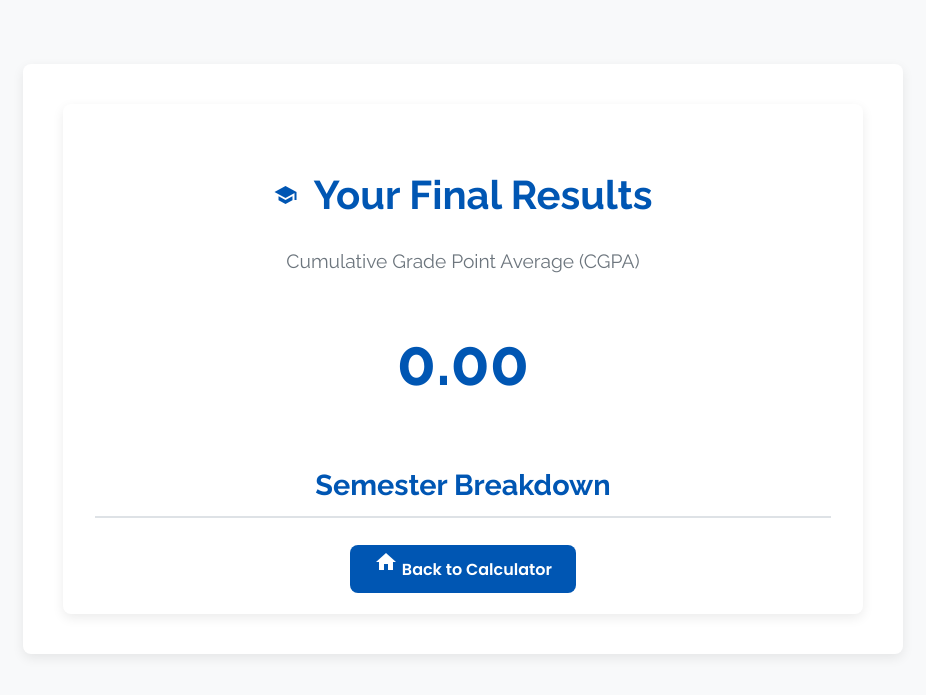
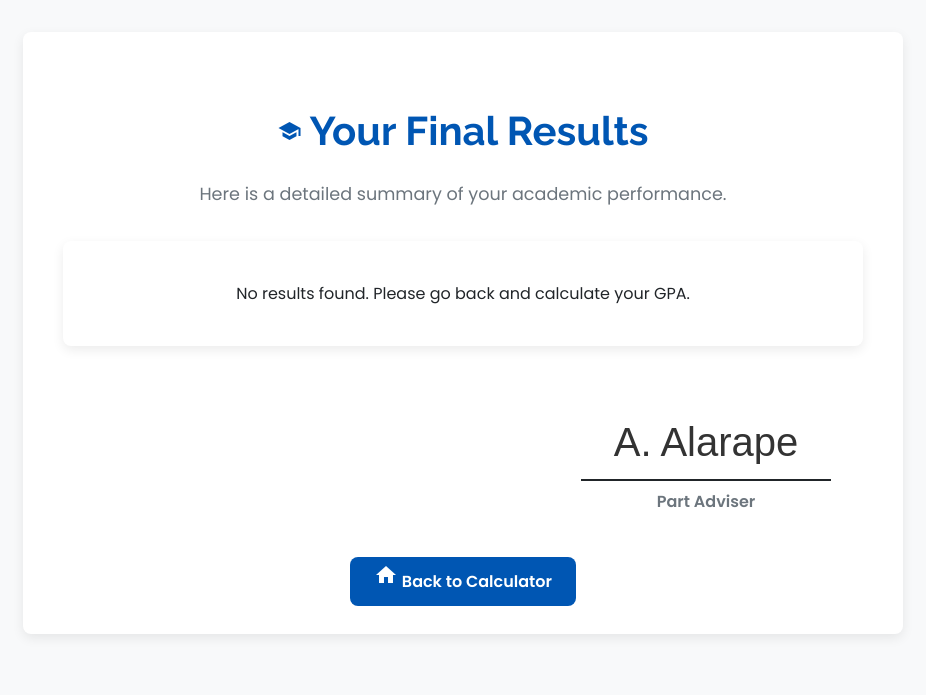
Before and after one commit to Gideon-Esq/Ife_BLIS_CGPA_calculator, a Flask app: template templates/results.html in a window 1280 px wide. Shown: the top 695 px of the page, without its empty margins (177-1103 px from the left). Run offline with Flask 3, Linux system fonts and the light colour scheme; the template is opened without the code that fills it, so the values that code supplies are empty; some libraries are stand-ins or nearby versions; some web fonts are replaced.

Commit message:
feat: Migrate to Vercel, redesign results, and add admin delete
This commit introduces several major enhancements to the application.

- **Vercel Deployment & PostgreSQL Migration:**
  - Migrated the entire application from SQLite to PostgreSQL to support deployment on Vercel.
  - Updated all database logic in `app.py` and `init_db.py` to use `psycopg2`.
  - Added a `vercel.json` file to configure the deployment.
  - The database now connects using the `POSTGRES_URL` environment variable.

- **Results Page Redesign:**
  - Completely redesigned the `/results` page with a modern, card-based layout.
  - Added new summary statistics: Total Units, Credit Points, and Courses.
  - Implemented color-coding for the final CGPA based on performance.
  - Added an official-looking signature section with a custom font.

- **Admin Delete Functionality:**
  - Added a feature to the `/blis-records-management` admin panel allowing the deletion of saved GPA records.
  - Includes a frontend confirmation dialog to prevent accidental deletion.

- **Bug Fix:**
  - Fixed a critical bug in the carry-over logic to ensure that failed courses only appear in academic years chronologically after the year they were failed.

```diff
--- a/static/style.css
+++ b/static/style.css
@@ -1,3 +1,5 @@
+@import url('https://fonts.cdnfonts.com/css/brighton-signature');
+
 /* --- Global Styles & Variables --- */
 :root {
     --font-heading: 'Raleway', sans-serif;
--- a/templates/results.html
+++ b/templates/results.html
@@ -8,93 +8,87 @@
     <link rel="preconnect" href="https://fonts.googleapis.com">
     <link rel="preconnect" href="https://fonts.gstatic.com" crossorigin>
     <link href="https://fonts.googleapis.com/css2?family=Montserrat:wght@300;400;700&family=Poppins:wght@300;400;600&family=Raleway:wght@400;700&display=swap" rel="stylesheet">
+    <!-- Brighton Signature Font -->
+    <link rel="stylesheet" href="https://fonts.cdnfonts.com/css/brighton-signature">
     <!-- Material Icons -->
     <link href="https://fonts.googleapis.com/icon?family=Material+Icons" rel="stylesheet">
     <link rel="stylesheet" href="{{ url_for('static', filename='style.css') }}">
-    <style>
-        .results-container {
-            max-width: 800px;
-            margin: 2rem auto;
-            text-align: center;
-        }
-        .results-summary {
-            background-color: var(--surface-color);
-            padding: 2rem;
-            border-radius: var(--border-radius);
-            box-shadow: var(--shadow);
-        }
-        .results-summary h1 {
-            display: flex;
-            align-items: center;
-            justify-content: center;
-            gap: 1rem;
-            font-size: 2.5rem;
-            color: var(--primary-color);
-        }
-        .final-cgpa {
-            font-size: 4rem;
-            font-weight: 700;
-            color: var(--primary-color);
-            margin: 1rem 0;
-            font-family: var(--font-heading);
-        }
-        .semester-breakdown {
-            margin-top: 2rem;
-            text-align: left;
-        }
-        .semester-breakdown h2 {
-            text-align: center;
-            border-bottom: 2px solid var(--border-color);
-            padding-bottom: 0.5rem;
-            margin-bottom: 1.5rem;
-        }
-        .semester-result {
-            display: flex;
-            justify-content: space-between;
-            padding: 1rem;
-            background-color: var(--background-color);
-            border-radius: var(--border-radius);
-            margin-bottom: 1rem;
-            font-size: 1.1rem;
-        }
-        .semester-result span {
-            font-weight: 600;
-        }
-        .actions {
-            margin-top: 2rem;
-        }
-        .actions a {
-            text-decoration: none;
-            padding: 0.8rem 1.5rem;
-            background-color: var(--primary-color);
-            color: white;
-            border-radius: var(--border-radius);
-            font-weight: 600;
-            transition: background-color 0.2s;
-        }
-        .actions a:hover {
-            background-color: var(--primary-hover);
-        }
-    </style>
 </head>
 <body>
     <div class="container results-container">
-        <div class="results-summary">
+
+        <header class="results-header">
             <h1><i class="material-icons">school</i> Your Final Results</h1>
-            <h3>Cumulative Grade Point Average (CGPA)</h3>
-            <div class="final-cgpa">{{ "%.2f"|format(results.cumulative_gpa) }}</div>
-            <div class="semester-breakdown">
-                <h2>Semester Breakdown</h2>
+            <p>Here is a detailed summary of your academic performance.</p>
+        </header>
+
+        {% if results %}
+        <div class="results-grid">
+
+            <!-- Final CGPA Card -->
+            <div class="card main-result-card">
+                <h3>Cumulative Grade Point Average (CGPA)</h3>
+                {% set cgpa = results.cumulative_gpa %}
+                {% if cgpa >= 3.5 %}
+                    {% set performance_class = 'performance-excellent' %}
+                {% elif cgpa >= 1.5 %}
+                    {% set performance_class = 'performance-average' %}
+                {% else %}
+                    {% set performance_class = 'performance-poor' %}
+                {% endif %}
+                <div class="final-cgpa {{ performance_class }}">{{ "%.2f"|format(cgpa) }}</div>
+            </div>
+
+            <!-- Summary Stats Card -->
+            <div class="card summary-stats-card">
+                <h3>Performance Summary</h3>
+                <div class="stats-grid">
+                    <div class="stat-item">
+                        <span class="stat-value">{{ results.total_units_taken }}</span>
+                        <span class="stat-label">Total Units</span>
+                    </div>
+                    <div class="stat-item">
+                        <span class="stat-value">{{ results.total_credit_points }}</span>
+                        <span class="stat-label">Total Credit Points</span>
+                    </div>
+                    <div class="stat-item">
+                        <span class="stat-value">{{ results.total_courses }}</span>
+                        <span class="stat-label">Total Courses</span>
+                    </div>
+                </div>
+            </div>
+
+        </div>
+
+        <!-- Semester Breakdown -->
+        <div class="semester-breakdown">
+            <h2>Semester-by-Semester Breakdown</h2>
+            <div class="semester-cards-grid">
                 {% for gpa_info in results.semester_gpas %}
-                    <div class="semester-result">
-                        <span>Part {{ gpa_info.part }} - {{ gpa_info.semester }}</span>
-                        <span>GPA: <strong>{{ "%.2f"|format(gpa_info.gpa) }}</strong></span>
-                    </div>
+                <div class="card semester-card">
+                    <h4>Part {{ gpa_info.part }} - {{ gpa_info.semester }}</h4>
+                    <span class="semester-gpa">GPA: <strong>{{ "%.2f"|format(gpa_info.gpa) }}</strong></span>
+                </div>
                 {% endfor %}
             </div>
-            <div class="actions">
-                <a href="{{ url_for('index') }}"><i class="material-icons">home</i> Back to Calculator</a>
+        </div>
+
+        {% else %}
+            <div class="card no-results">
+                <p>No results found. Please go back and calculate your GPA.</p>
             </div>
+        {% endif %}
+
+        <!-- Signature Section -->
+        <div class="signature-section">
+            <div class="signature-line">
+                <span class="signature-name">A. Alarape</span>
+            </div>
+            <p class="signature-title">Part Adviser</p>
+        </div>
+
+        <div class="actions">
+            <a href="{{ url_for('index') }}" class="button"><i class="material-icons">home</i> Back to Calculator</a>
         </div>
     </div>
 </body>
```
